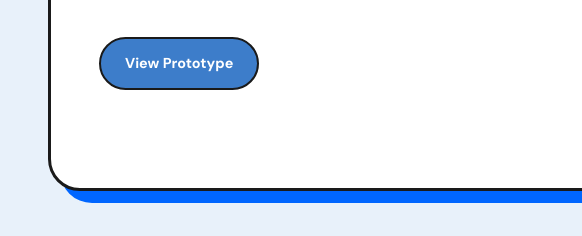
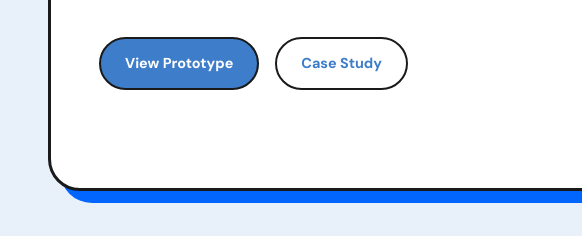
Before and after one commit to isabellaaalfonso/portfolio, a plain HTML site: page index.html in a window 1280 px wide. Shown: the part 2263-2499 px from the top of the page, 0-582 px from the left. Drawn offline with nearby package versions, Linux system fonts and the light colour scheme.

Commit message:
Update index.html

```diff
--- a/index.html
+++ b/index.html
@@ -117,6 +117,8 @@
                         <div class="project-links">
                             <a href="https://www.figma.com/proto/zijQOHebjsT1D1TYrEpR2m/Goodreads-Redesign?node-id=130-280&starting-point-node-id=130%3A280&t=WlkC5fg7L0DICzUb-1"
                                 target="_blank" class="project-link">View Prototype</a>
+                            <a href="https://www.figma.com/slides/cCjPf2lJn9EnpV3gEkYU5Y/GoodReads-App-Redesign?node-id=1-374&t=bODt1lW8WgYICPfp-1"
+                                target="_blank" class="project-link secondary">Case Study</a>
                         </div>
                     </div>
                 </div>
```
